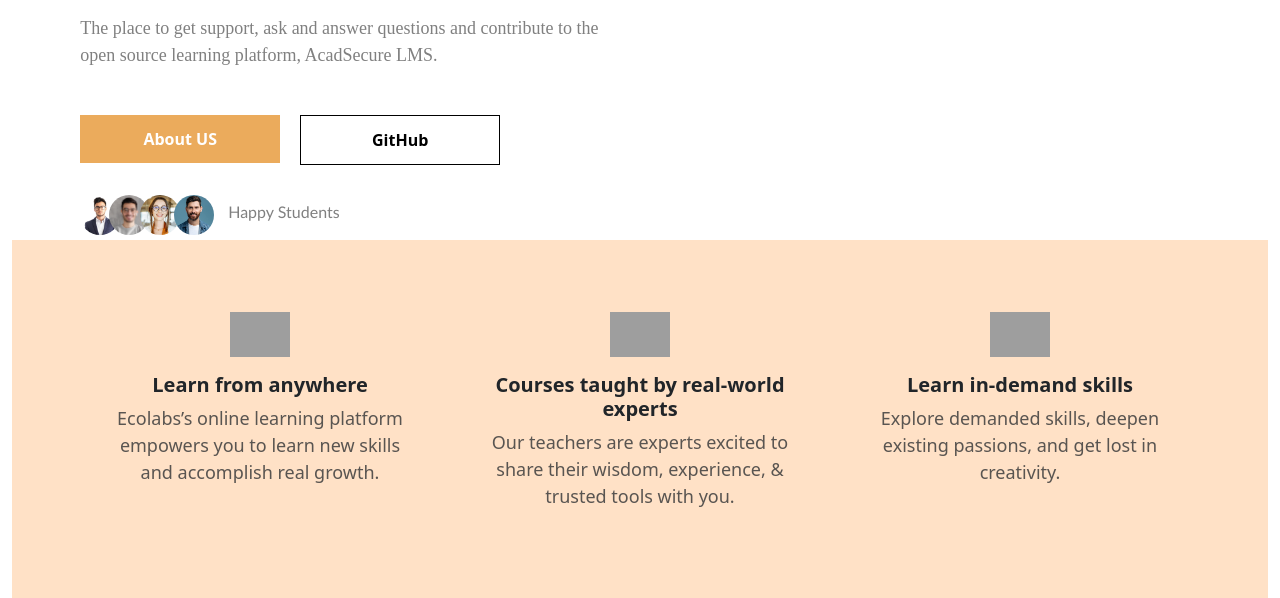
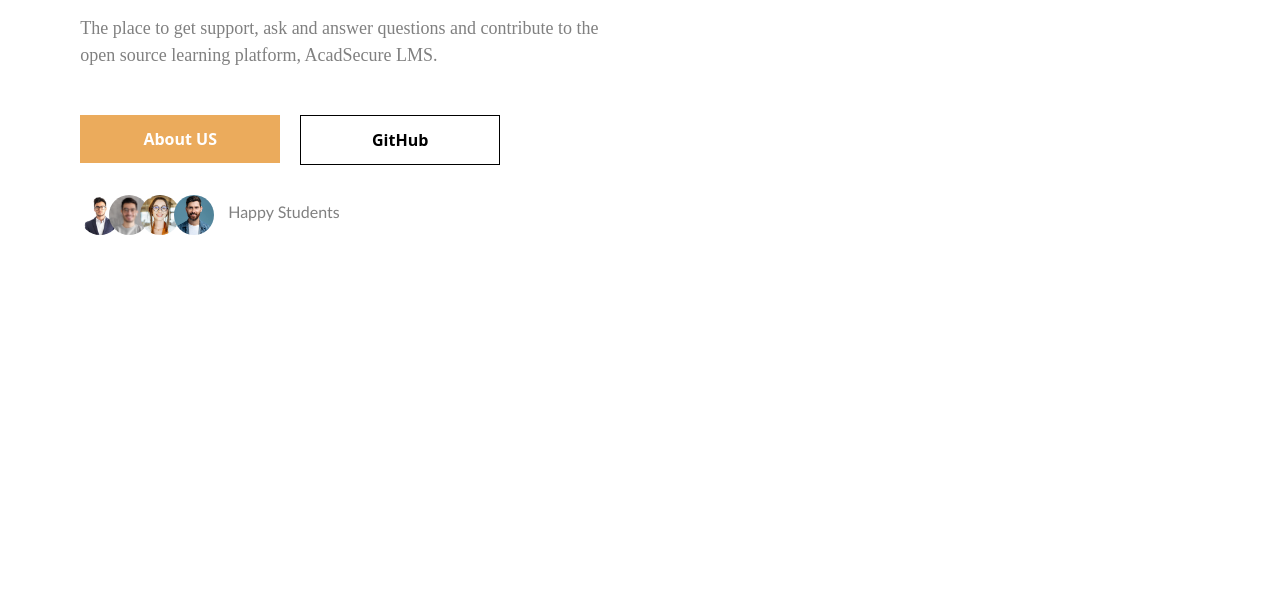
Before and after one commit to Krish-CyberSec/ZeroDay_Syndicate, a Django app: page / in a window 1280 px wide. Shown: the part 365-963 px from the top of the page. After the commit the page ends 600 px from the top, so only its background shows below. Run offline with Django 5.2, Linux system fonts and the light colour scheme; grey boxes are pictures that could not be loaded.

Commit message:
Revert "added feature tab"
This reverts commit a0887d5d79652b3302ebac9b67d29be867a2b4eb.

```diff
--- a/Deparment Level File Sharing Platform/static/css/style.css
+++ b/Deparment Level File Sharing Platform/static/css/style.css
@@ -214,14 +214,3 @@ body {
 
 /* Footer Starts */
 /* Footer Ends */
-.back{
-    background-color: rgb(255, 225, 198);
-}
-.feature_img{
-  display: flex;
-  width: 60px;
-  height: auto;
-  align-items: center;
-  justify-content: center;
-  margin: 0 auto;
-}
--- a/Deparment Level File Sharing Platform/templates/index.html
+++ b/Deparment Level File Sharing Platform/templates/index.html
@@ -51,49 +51,6 @@
 
           </div>
         </div>
-        {% comment %} Feature tab by Navya {% endcomment %}
-        <section class="py-5 back">
-        <div class="container">
-            <div class="row text-center g-4">
-                <div class="col-md-4">
-                    <div class="p-4 h-100">
-                        <div class="icon-box mb-3">
-                            <img class="feature_img" src="https://uploads-ssl.webflow.com/63201b51f3e2d01beecbb8b7/6346a1832ef5c8ff96c689fc_ic-f1.png">
-                        </div>
-                        <h5 class="fw-bold">Learn from anywhere</h5>
-                        <p class="text-muted">
-                            Ecolabs’s online learning platform empowers you to learn new skills and accomplish real
-                            growth.
-                        </p>
-                    </div>
-                </div>
-                <div class="col-md-4">
-                    <div class="p-4 h-100">
-                        <div class="icon-box mb-3">
-                            <img class="feature_img" src="https://uploads-ssl.webflow.com/63201b51f3e2d01beecbb8b7/63469556eabc886ebaaa81ae_ic-f2.png">
-                        </div>
-                        <h5 class="fw-bold">Courses taught by real-world experts</h5>
-                        <p class="text-muted">
-                            Our teachers are experts excited to share their wisdom, experience, & trusted tools with
-                            you.
-                        </p>
-                    </div>
-                </div>
-                <div class="col-md-4">
-                    <div class="p-4 h-100">
-                        <div class="icon-box mb-3">
-                            <img class="feature_img" src="https://uploads-ssl.webflow.com/63201b51f3e2d01beecbb8b7/6346a1b8ba474e3fe177b111_ic-f3.png">
-                        </div>
-                        <h5 class="fw-bold">Learn in-demand skills</h5>
-                        <p class="text-muted">
-                            Explore demanded skills, deepen existing passions, and get lost in creativity.
-                        </p>
-                    </div>
-                </div>
-            </div>
-        </div>
-    </section>
-
       </div>
 
 {% endblock %}
```
